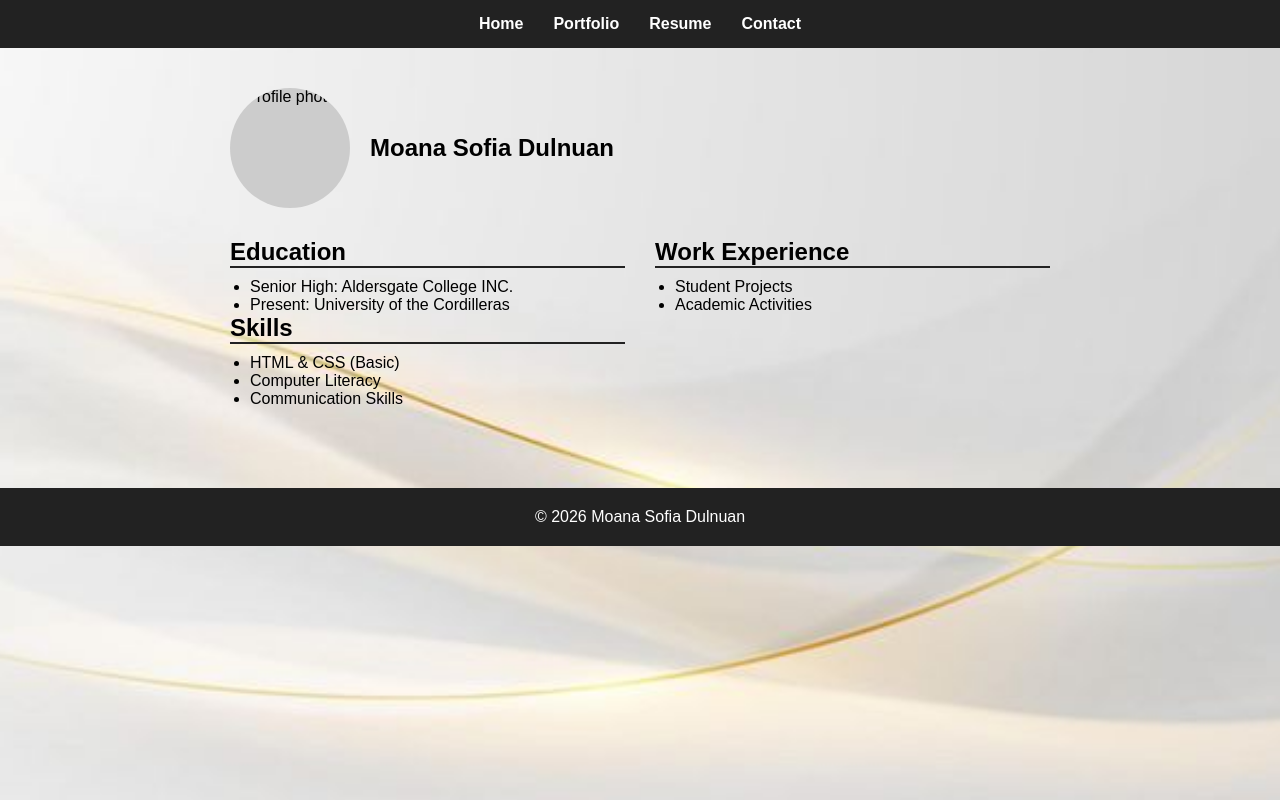
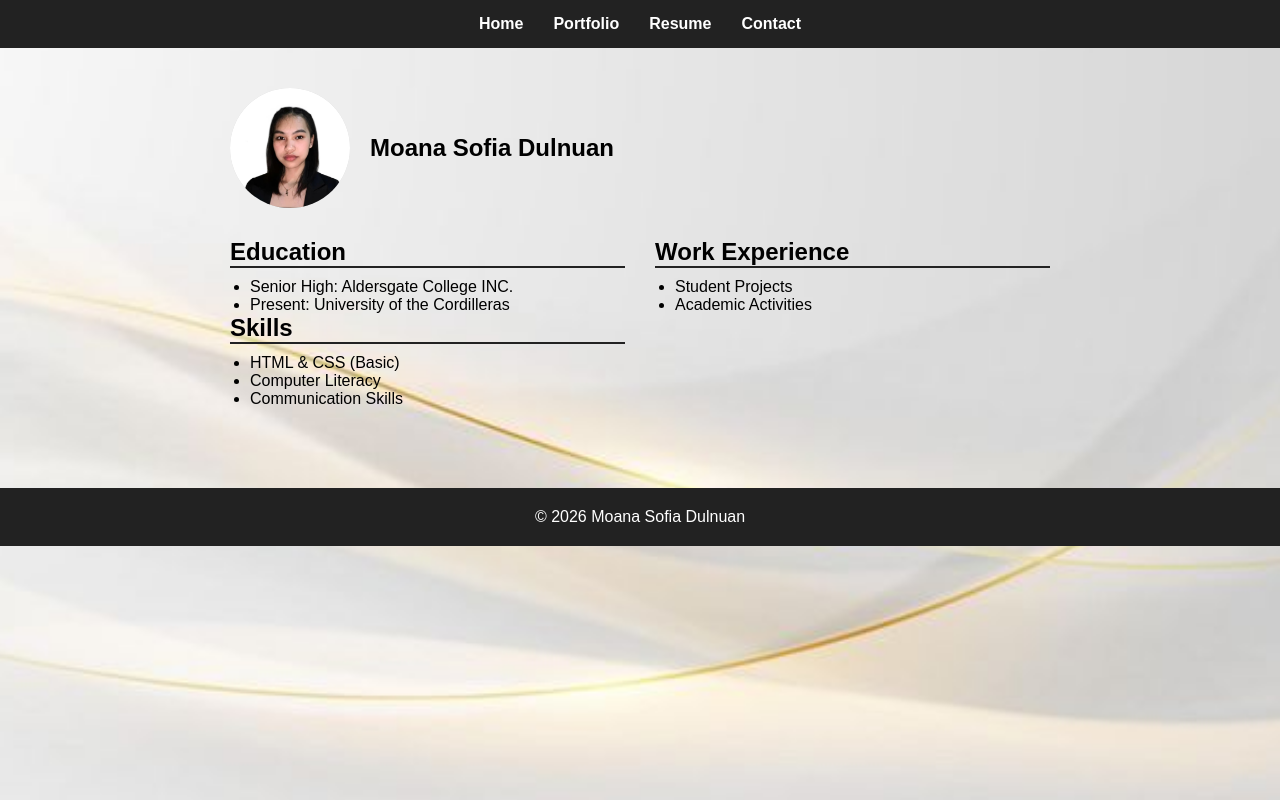
Before and after one commit to Moana-Sofia/Personal-Portfolio, a plain HTML site: page resume.html in a window 1280 px wide. Drawn offline with Linux system fonts and the light colour scheme; files whose address does not match are found by name.

Commit message:
Update resume.html

```diff
--- a/resume.html
+++ b/resume.html
@@ -88,7 +88,7 @@
 
   <section>
     <div class="resume-header">
-      <img src="Photo.jpg" alt="Profile photo">
+      <img src="Images/Photo.jpg" alt="Profile photo">
       <h1>Moana Sofia Dulnuan</h1>
     </div>
 
```
